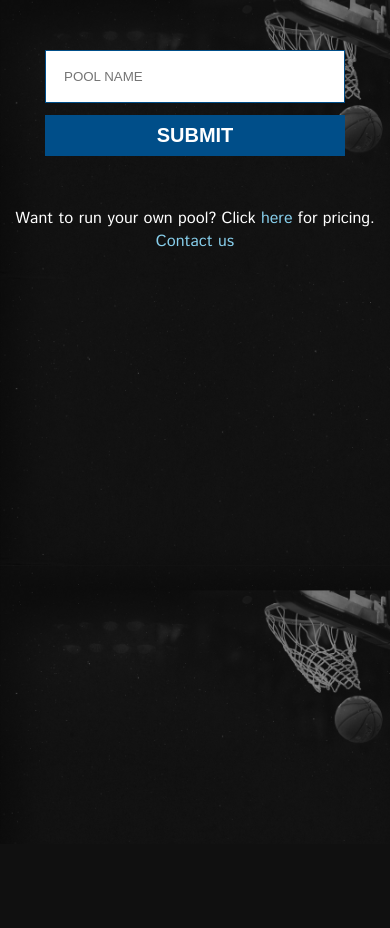
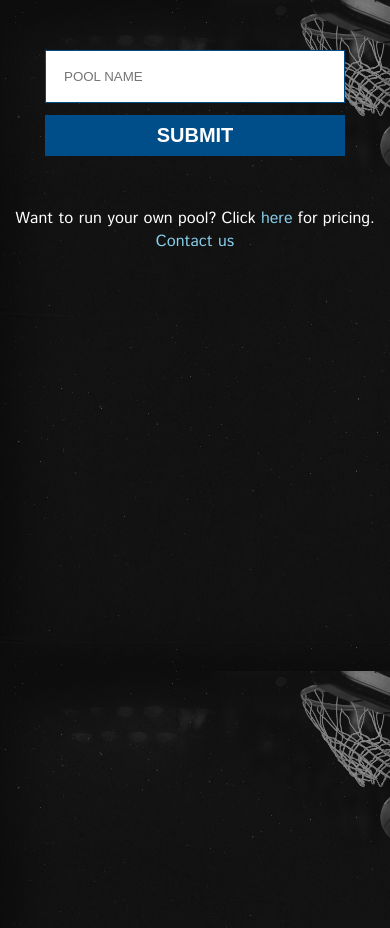
Before and after one commit to jimmygoogle/ncaa-python, a Flask app: page /pool in a window 390 px wide. Before the commit the page ends 841 px from the top, so only its background shows below. Run offline with Flask 3, Linux system fonts and the light colour scheme; data that the repository does not hold is empty; parts of the project's set-up code (start-up, migrations or seed data) failed here and were passed over; some web fonts are replaced.

Commit message:
Fixed mobile styling

```diff
--- a/project/static/stylesheets/main.css
+++ b/project/static/stylesheets/main.css
@@ -93,8 +93,8 @@ body {
 }
 
 .pool-form {
-  background-size: 110%;
-  height: 100vh;
+  background-size: 125%;
+  height: 110vh;
   background-image: url("/static/images/background-1.jpg");
 }
 
```
